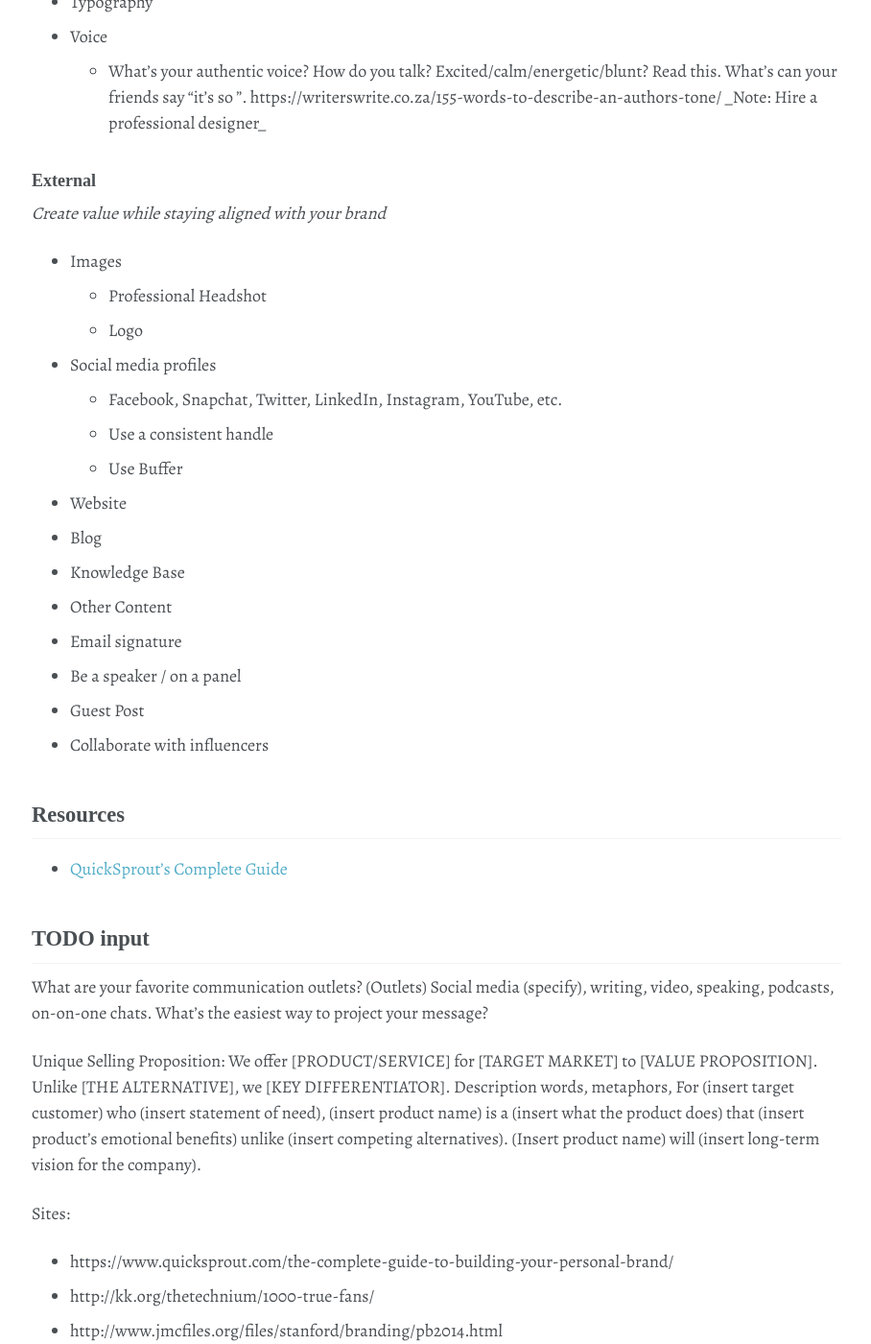
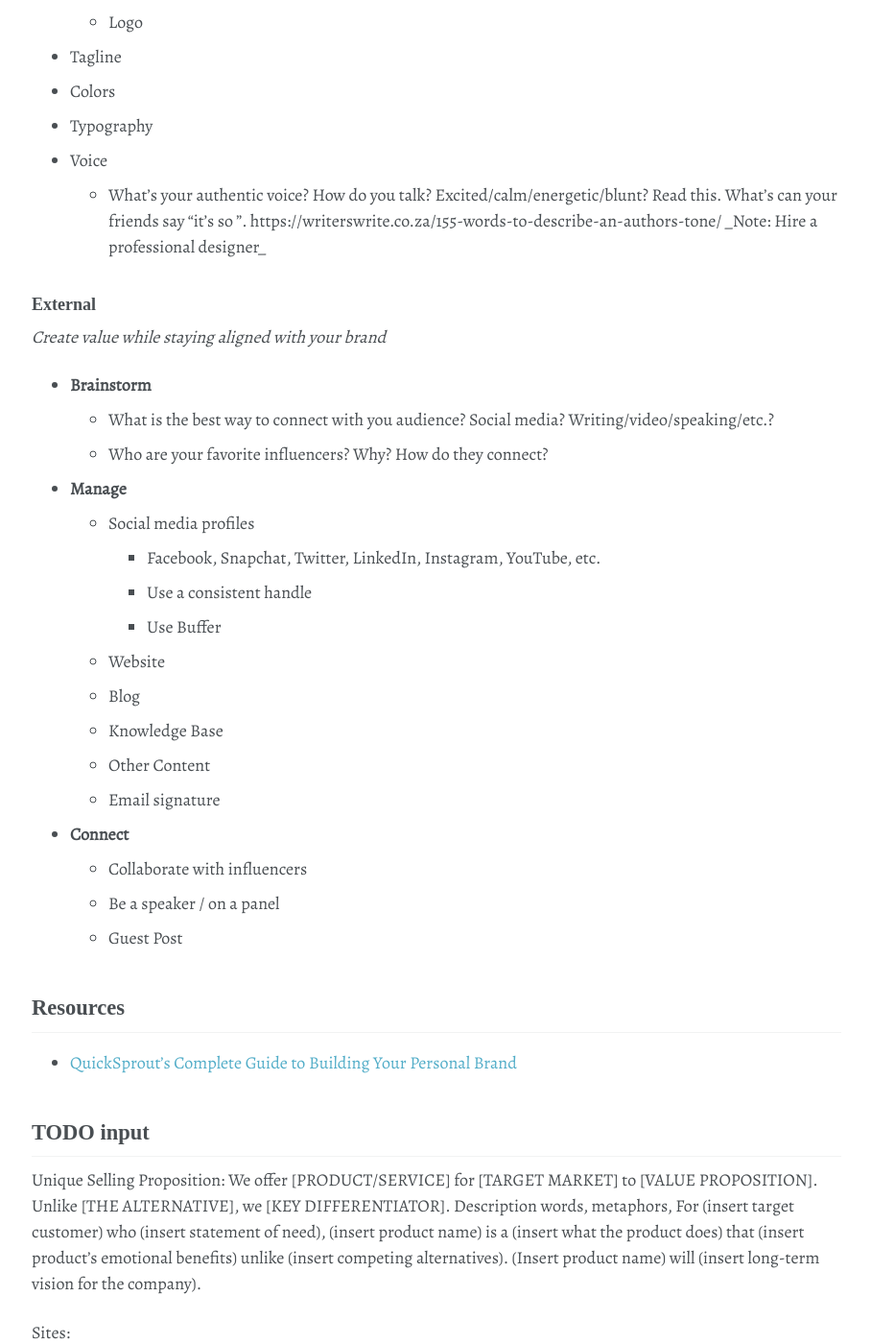
Before and after one commit to shanemileham/levelupmylife, a Jekyll site: the page built from _content/personal-development/personal-branding.md, in a window 1280 px wide and 1400 px high, scrolled down 2016 px. Shown: the whole window at 96% size, without its empty margins (85-993 px from the left). Built offline with Jekyll 4.4.1, drawn with Linux system fonts in a browser that asks for light colours; some web fonts are replaced; comment, search, counter and statistics services are not loaded; some of the changed text lies outside the part shown.

Commit message:
Working on personal branding doc

```diff
--- a/_content/personal-development/personal-branding.md
+++ b/_content/personal-development/personal-branding.md
@@ -4,7 +4,7 @@ title: Personal Branding
 
 {% include toc %}
 
-_Steps to create a personal brand_
+## Steps to create a personal brand
 
 ### Intention
 _Decide on your brand_
@@ -61,36 +63,34 @@ _Decide how your brand will interact with the world_
   - What’s your authentic voice? How do you talk? Excited/calm/energetic/blunt? Read this. What’s can your friends say “it’s so <your name>”. https://writerswrite.co.za/155-words-to-describe-an-authors-tone/
 _Note: Hire a professional designer_
 
+
 ### External
 _Create value while staying aligned with your brand_
-- Images
-  - Professional Headshot
-  - Logo
-- Social media profiles
-  - Facebook, Snapchat, Twitter, LinkedIn, Instagram, YouTube, etc.
-  - Use a consistent handle
-  - Use Buffer
-- Website
-- Blog
-- Knowledge Base
-- Other Content
-- Email signature
-- Be a speaker / on a panel
-- Guest Post
-- Collaborate with influencers
+- **Brainstorm**
+  - What is the best way to connect with you audience? Social media? Writing/video/speaking/etc.?
+  - Who are your favorite influencers? Why? How do they connect?
+- **Manage**
+  - Social media profiles
+    - Facebook, Snapchat, Twitter, LinkedIn, Instagram, YouTube, etc.
+    - Use a consistent handle
+    - Use Buffer
+  - Website
+  - Blog
+  - Knowledge Base
+  - Other Content
+  - Email signature
+- **Connect**
+  - Collaborate with influencers
+  - Be a speaker / on a panel
+  - Guest Post
 
 
 ## Resources
-- [QuickSprout's Complete Guide](https://www.quicksprout.com/the-complete-guide-to-building-your-personal-brand/)
+- [QuickSprout's Complete Guide to Building Your Personal Brand](https://www.quicksprout.com/the-complete-guide-to-building-your-personal-brand/)
 
 
 
 ## TODO input
-What are your favorite communication outlets? (Outlets)
-Social media (specify), writing, video, speaking, podcasts, on-on-one chats. What’s the easiest way to project your message?
-
-
-
 Unique Selling Proposition:
 We offer [PRODUCT/SERVICE] for [TARGET MARKET] to [VALUE PROPOSITION]. Unlike [THE ALTERNATIVE], we [KEY DIFFERENTIATOR].
 Description words, metaphors,
```
Also changed, not shown: other parts of _content/personal-development/personal-branding.md (+3 -1 lines).
